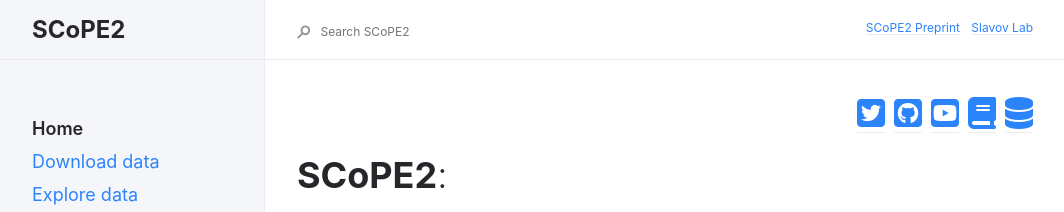
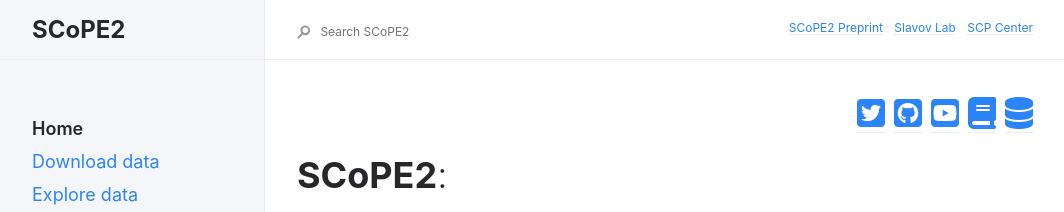
Before and after one commit to SlavovLab/SCoPE2, a Jekyll site: the page built from docs/index.md, in a window 1280 px wide. Shown: the top 212 px of the page, without its empty margins (91-1155 px from the left). Built offline with Jekyll 4.4.1, drawn with Linux system fonts in a browser that asks for light colours; nearby versions of some CDN libraries.

Commit message:
Update _config.yml

```diff
--- a/docs/_config.yml
+++ b/docs/_config.yml
@@ -37,6 +37,8 @@ aux_links:
     - "https://doi.org/10.1101/665307"
   "Slavov Lab":
     - "http://slavovlab.net"
+  "SCP Center":
+    - "http://center.single-cell.net"
 
 
 
```
